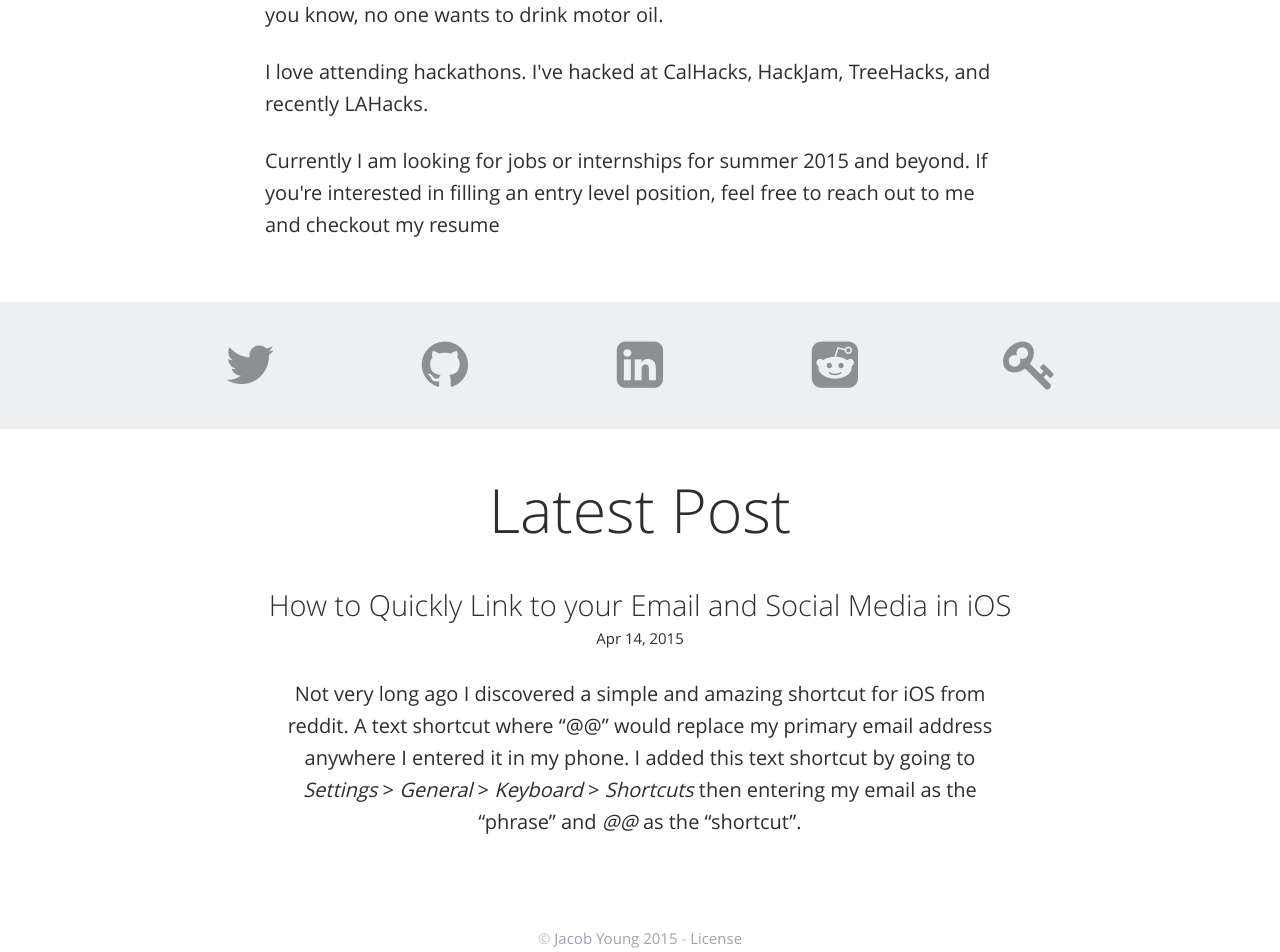
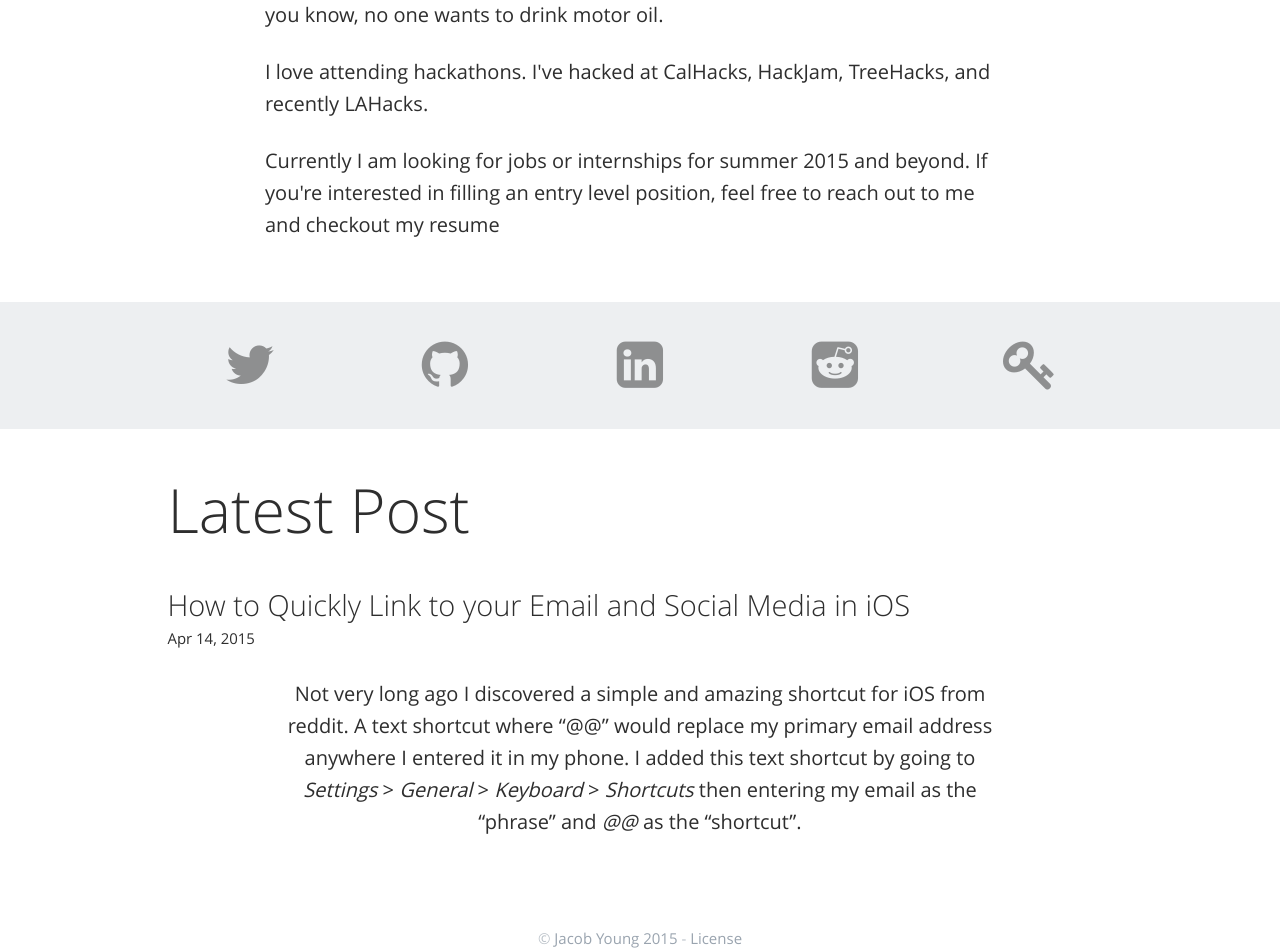
Before and after one commit to shatasundara/thebearjew.github.io, a Jekyll site: the page built from index.html, in a window 1280 px wide. Shown: the part 1245-2197 px from the top of the page. Built offline with Jekyll 4.4.1, drawn with Linux system fonts in a browser that asks for light colours; nearby versions of some CDN libraries; some web fonts are replaced; Markdown is read by kramdown in place of the engine named in the settings.

Commit message:
Left Align Latest Post

```diff
--- a/index.html
+++ b/index.html
@@ -74,7 +74,7 @@
 <section id="latest-post">
 	<div class="container">
 		<div class="row">
-			<div class="col-lg-10 col-lg-offset-1 text-center">
+			<div class="col-lg-10 col-lg-offset-1">
 				<a href="{{ site.posts[0].url }}"><h1 class="title-padding">Latest Post</h1></a>
 				<h4 style="margin: 0px">{{ site.posts[0].title }}</h4>
 				<small>{{ site.posts[0].date | date: "%b %-d, %Y" }}</small>
```
